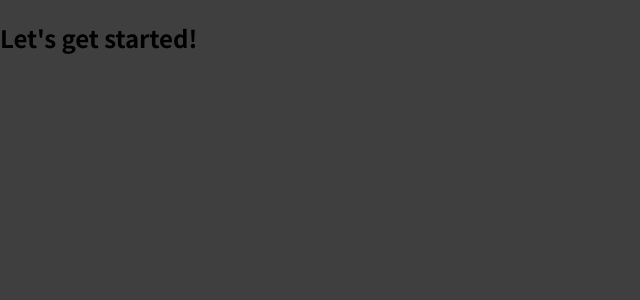
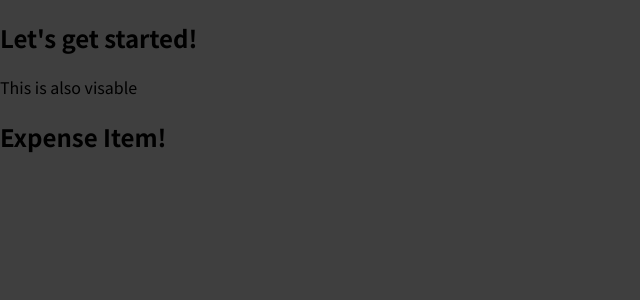
Before and after one commit to ryanosterberg/CTWMedServe2025, a React (Create React App) app in the folder JoeyH/Week2_React/01-starting-setup/: page / in a window 1280 px wide. Shown: the top 300 px of the page, without its empty margins (0-640 px from the left). Built offline with nearby package versions, Linux system fonts and the light colour scheme.

Commit message:
ExpenseItem.js and .css added

```diff
--- a/JoeyH/Week2_React/01-starting-setup/src/App.js
+++ b/JoeyH/Week2_React/01-starting-setup/src/App.js
@@ -1,7 +1,12 @@
+import ExpenseItem from "./Components/ExpenseItem";
+
+
 function App() {
   return (
     <div>
       <h2>Let's get started!</h2>
+      <p>This is also visable</p>
+      <ExpenseItem/>
     </div>
   );
 }
--- /dev/null
+++ b/JoeyH/Week2_React/01-starting-setup/src/Components/ExpenseItem.js
@@ -0,0 +1,9 @@
+import React from "react";
+function ExpenseItem() {
+    return (
+        <div><h2>Expense Item!</h2></div>
+    );
+
+}
+
+export default ExpenseItem;
--- a/JoeyH/Week2_React/01-starting-setup/src/index.js
+++ b/JoeyH/Week2_React/01-starting-setup/src/index.js
@@ -1,3 +1,4 @@
+import React from 'react';
 import ReactDOM from 'react-dom/client';
 
 import './index.css';
```
Also changed, not shown: JoeyH/Week2_React/01-starting-setup/src/Components/ExpenseItem.css (added), 1 other file (tests, documents, lock files or other folders).
